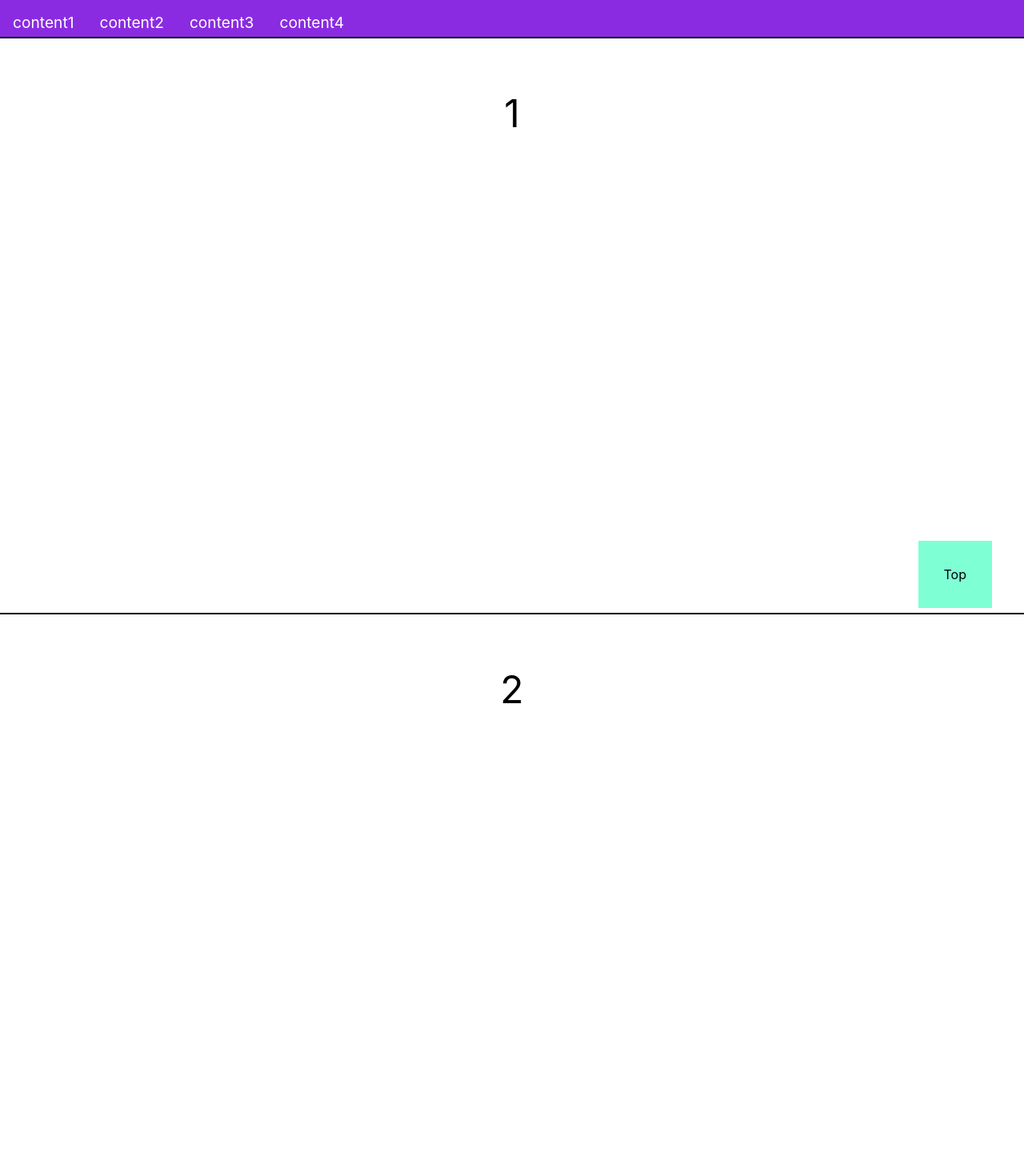
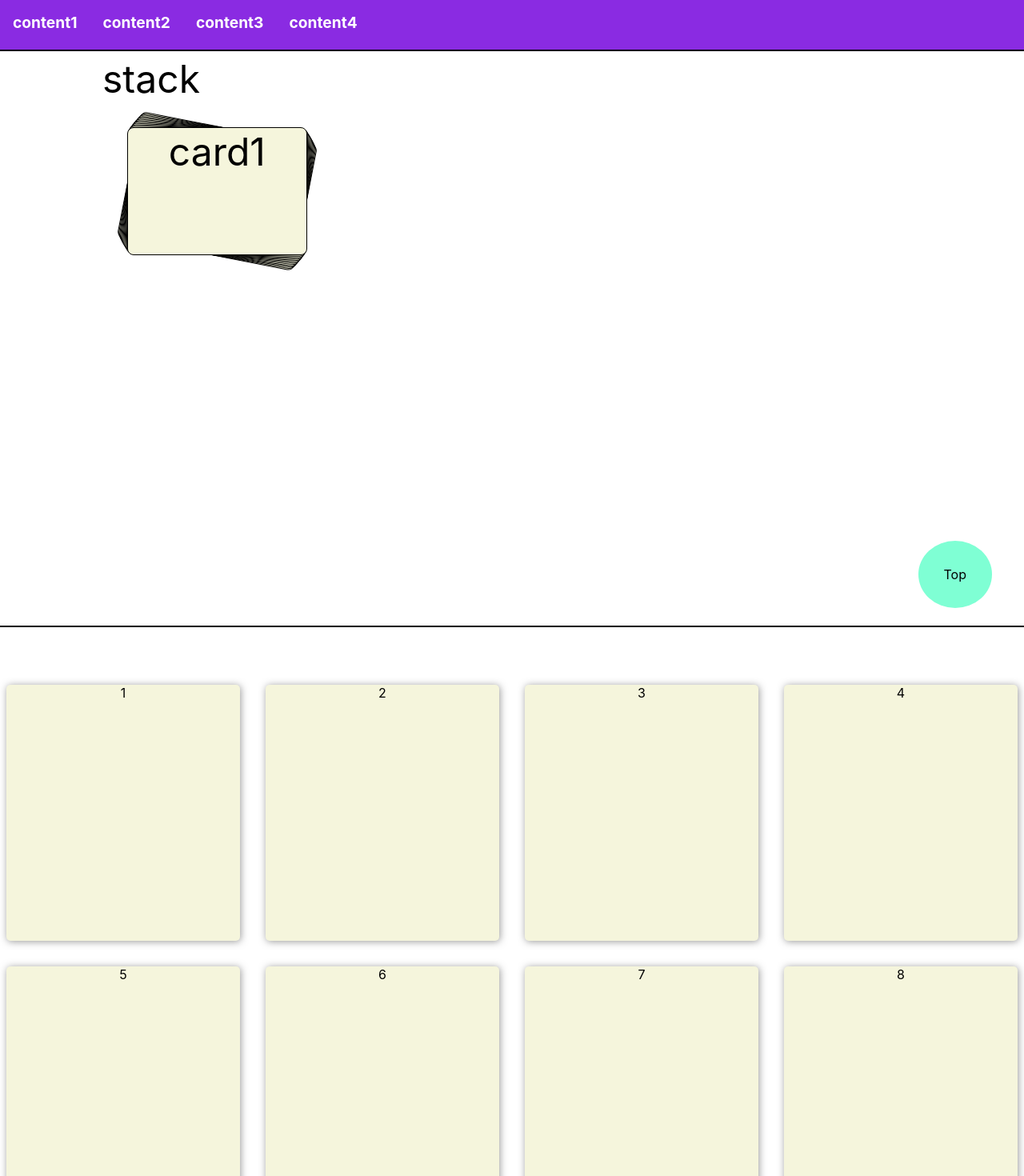
Before and after one commit to uk960214/iieum-animation, a React (Create React App) app: page / in a window 1280 px wide. Shown: the top 1470 px of the page at 80% size. Built offline with nearby package versions, Linux system fonts and the light colour scheme.

Commit message:
card stack/unfold with styled components

```diff
--- a/package.json
+++ b/package.json
@@ -9,6 +9,7 @@
     "react": "^17.0.2",
     "react-dom": "^17.0.2",
     "react-scripts": "4.0.3",
+    "styled-components": "^5.3.3",
     "web-vitals": "^2.1.2"
   },
   "scripts": {
--- a/src/App.css
+++ b/src/App.css
@@ -15,8 +15,9 @@ nav {
   background-color: blueviolet;
   color: white;
   display: flex;
-  height: 6vh;
+  height: 8vh;
   font-size: 1.2rem;
+  font-weight: 700;
 }
 
 .navLink {
@@ -27,12 +28,10 @@ nav {
 
 .navLink::before {
   position: absolute;
-  top: -1px;
   left: 0;
   overflow: hidden;
   max-width: 0;
-  border-bottom: 1px solid black;
-  border-top: 1px solid black;
+  border-bottom: 2px solid black;
   color: black;
   content: attr(data-hover);
   transition: max-width 0.5s;
@@ -57,4 +56,30 @@ nav {
   background-color: aquamarine;
   padding: 2rem;
   cursor: pointer;
+  border-radius: 50%;
 }
+
+#content2 {
+  display: grid;
+  grid-template-columns: repeat(4, 1fr);
+  grid-gap: 1rem;
+  overflow: scroll;
+  position: relative;
+  transition: all 1s;
+}
+
+.card {
+  position: relative;
+  font-size: 1rem;
+  background: beige;
+  margin: 0.5rem;
+  border-radius: 5px;
+  height: 40vh;
+  min-width: 20%;
+  box-shadow: 1px 1px 10px #55555599;
+  transition: all 1s;
+}
+
+.card:hover {
+  transform: scale(1.05);
+}
--- a/src/App.js
+++ b/src/App.js
@@ -1,11 +1,28 @@
 import "./App.css";
 import { useRef } from "react";
+import Cards from "./Cards";
 
 function App() {
   const contentRef = useRef([]);
 
   const handleClick = (i) => {
     contentRef.current[i].scrollIntoView({ behavior: "smooth" });
+  };
+
+  const spreadCollect = () => {
+    if (contentRef.current[1].style.display === "block") {
+      // contentRef.current[1].style.display = "grid";
+      console.log(contentRef.current[1].childNodes);
+      contentRef.current[1].childNodes.forEach(
+        (e) => (e.style.position = "relative")
+      );
+    } else {
+      // contentRef.current[1].style.display = "block";
+      contentRef.current[1].childNodes.forEach(
+        (e) => (e.style.position = "absolute")
+      );
+    }
+    console.log();
   };
 
   return (
@@ -41,7 +58,7 @@ function App() {
         </p>
       </nav>
 
-      <div className="toTop" onClick={() => handleClick(0)}>
+      <div className="toTop" onClick={() => spreadCollect()}>
         Top
       </div>
       <div
@@ -51,7 +68,7 @@ function App() {
         className="container"
         id="content1"
       >
-        1
+        <Cards />
       </div>
       <div
         ref={(e) => {
@@ -60,7 +77,18 @@ function App() {
         className="container"
         id="content2"
       >
-        2
+        <div className="card">1</div>
+        <div className="card">2</div>
+        <div className="card">3</div>
+        <div className="card">4</div>
+        <div className="card">5</div>
+        <div className="card">6</div>
+        <div className="card">7</div>
+        <div className="card">8</div>
+        <div className="card">9</div>
+        <div className="card">10</div>
+        <div className="card">11</div>
+        <div className="card">12</div>
       </div>
       <div
         ref={(e) => {
--- /dev/null
+++ b/src/Cards.elements.js
@@ -0,0 +1,30 @@
+import styled from "styled-components";
+
+export const Container = styled.section`
+  width: 80%;
+  margin: auto;
+  position: relative;
+`;
+
+export const Card = styled.div`
+  background-color: beige;
+  width: 22%;
+  height: 20vh;
+  border-radius: 8px;
+  position: absolute;
+  transform: ${(props) =>
+    props.stacked ? `rotate(${props.order * 1}deg)` : ""};
+  left: ${(props) => (props.stacked ? 0 : `${(props.order % 4) * 25}%`)};
+  top: ${(props) =>
+    props.stacked ? 0 : `${Math.floor(props.order / 4) * 23}vh`};
+  z-index: ${(props) => `-${props.order}`};
+  transition: all 1s;
+  margin: 3%;
+  border: 1px solid #000000;
+`;
+
+export const StackButton = styled.p`
+  position: absolute;
+  bottom: 0;
+  cursor: pointer;
+`;
--- /dev/null
+++ b/src/Cards.js
@@ -0,0 +1,58 @@
+import React, { useState } from "react";
+import { Card, Container, StackButton } from "./Cards.elements";
+
+const Cards = () => {
+  const [stacked, setStacked] = useState(true);
+
+  const handleStack = () => {
+    stacked ? setStacked(false) : setStacked(true);
+  };
+
+  return (
+    <Container>
+      <Card
+        order={0}
+        stacked={stacked}
+        onClick={{ stacked } ? handleStack : ""}
+      >
+        card1
+      </Card>
+      <Card order={1} stacked={stacked}>
+        card2
+      </Card>
+      <Card order={2} stacked={stacked}>
+        card3
+      </Card>
+      <Card order={3} stacked={stacked}>
+        card4
+      </Card>
+      <Card order={4} stacked={stacked}>
+        card5
+      </Card>
+      <Card order={5} stacked={stacked}>
+        card6
+      </Card>
+      <Card order={6} stacked={stacked}>
+        card7
+      </Card>
+      <Card order={7} stacked={stacked}>
+        card8
+      </Card>
+      <Card order={8} stacked={stacked}>
+        card9
+      </Card>
+      <Card order={9} stacked={stacked}>
+        card10
+      </Card>
+      <Card order={10} stacked={stacked}>
+        card11
+      </Card>
+      <Card order={11} stacked={stacked}>
+        card12
+      </Card>
+      <StackButton onClick={() => handleStack()}>stack</StackButton>
+    </Container>
+  );
+};
+
+export default Cards;
```
Also changed, not shown: 1 other file (tests, documents, lock files or other folders).
